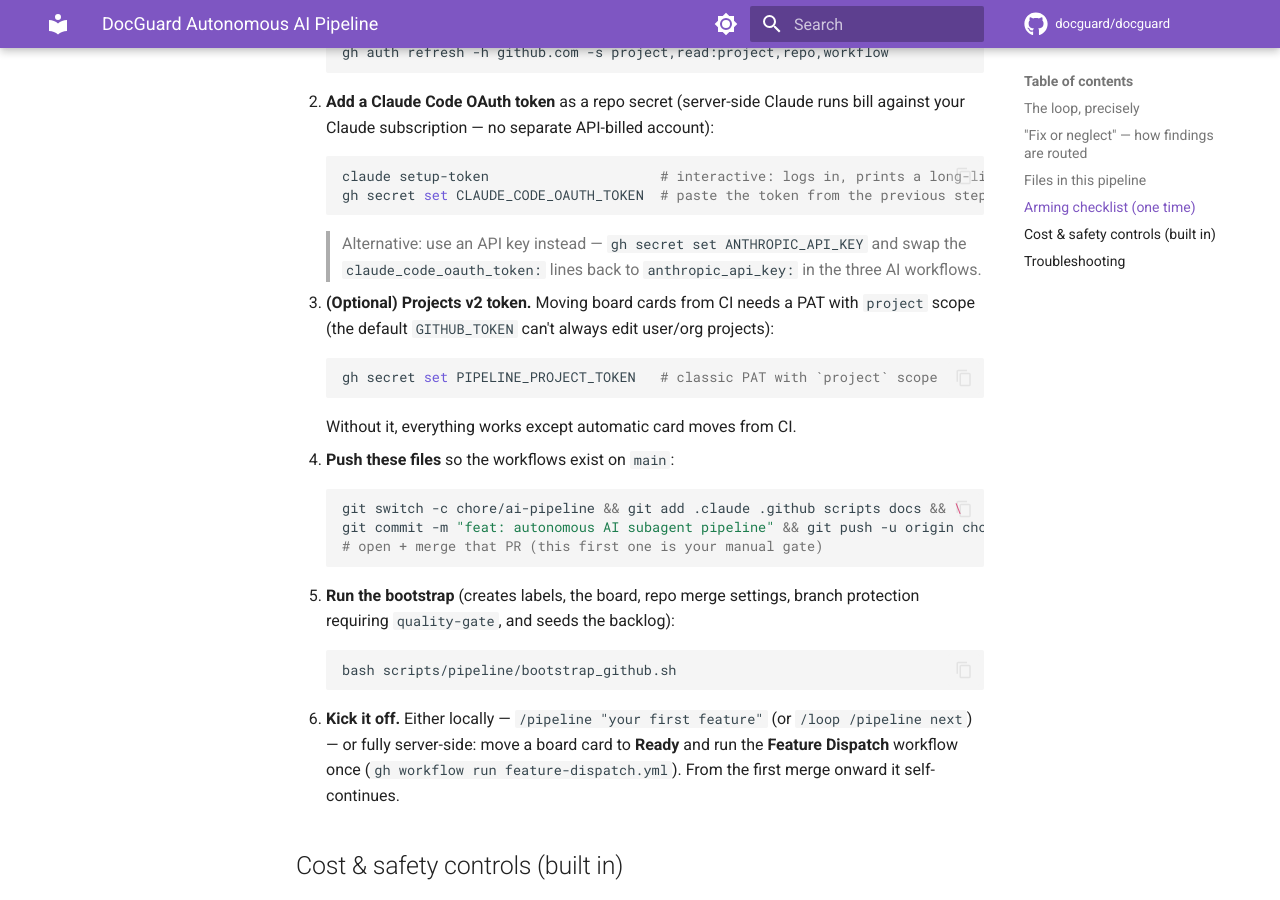
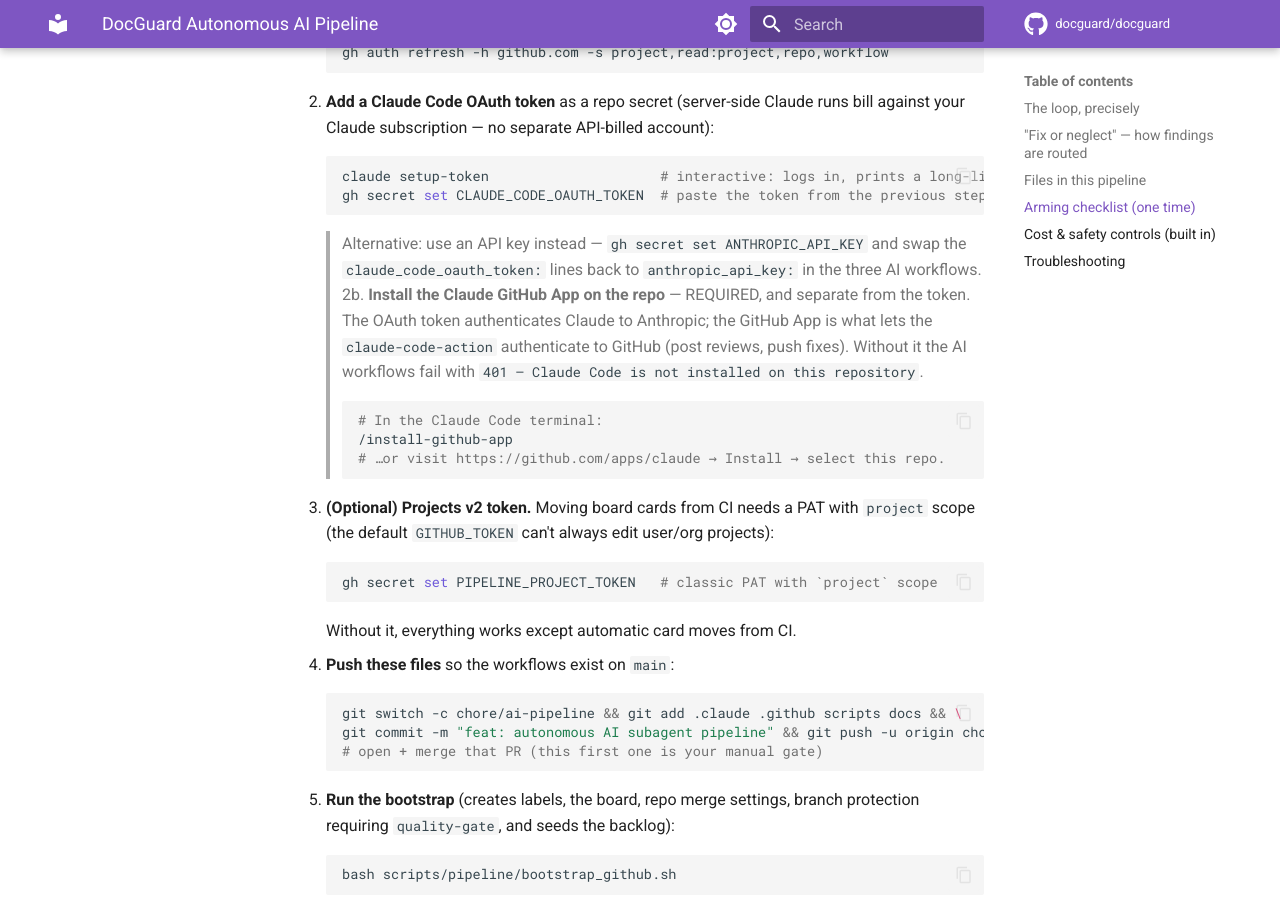
Before and after one commit to Shishir99-code/DocGuard, an MkDocs documentation site: the page built from docs/ai-pipeline.md, in a window 1280 px wide and 900 px high, scrolled down 2439 px. Built offline with MkDocs 1.6.1 and Material for MkDocs 9.7.7, drawn with Linux system fonts in a browser that asks for light colours; comment, search, counter and statistics services are not loaded.

Commit message:
docs: document required Claude GitHub App install in arming checklist
Discovered empirically — the AI workflows 401 without the GitHub App even when
the OAuth token secret is set.

Co-Authored-By: Claude Opus 4.8 <noreply@anthropic.com>

````diff
--- a/docs/ai-pipeline.md
+++ b/docs/ai-pipeline.md
@@ -106,6 +106,15 @@ the rest I can run for you once auth works.
    ```
    > Alternative: use an API key instead — `gh secret set ANTHROPIC_API_KEY` and swap the
    > `claude_code_oauth_token:` lines back to `anthropic_api_key:` in the three AI workflows.
+2b. **Install the Claude GitHub App on the repo** — REQUIRED, and separate from the token.
+   The OAuth token authenticates Claude to Anthropic; the GitHub App is what lets the
+   `claude-code-action` authenticate to GitHub (post reviews, push fixes). Without it the
+   AI workflows fail with `401 — Claude Code is not installed on this repository`.
+   ```bash
+   # In the Claude Code terminal:
+   /install-github-app
+   # …or visit https://github.com/apps/claude → Install → select this repo.
+   ```
 3. **(Optional) Projects v2 token.** Moving board cards from CI needs a PAT with `project`
    scope (the default `GITHUB_TOKEN` can't always edit user/org projects):
    ```bash
````
